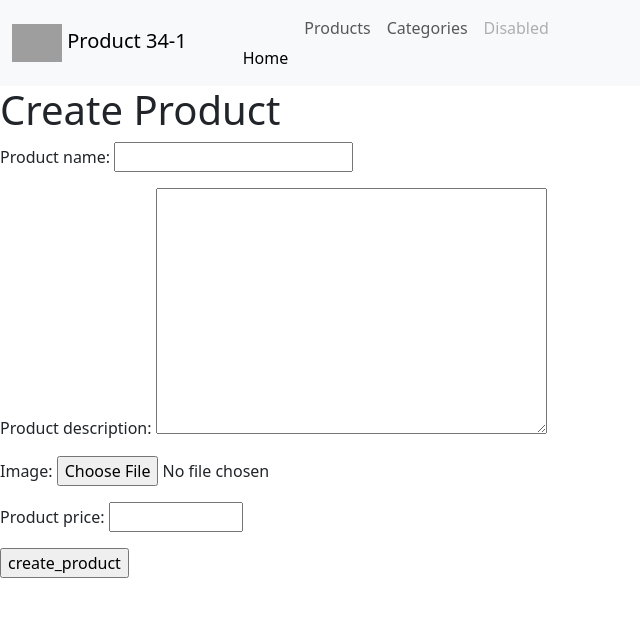
After one commit to delinwy/adelina_34_1, a Django app: page /products/create/ in a window 1280 px wide. The commit adds this page. Shown: the top 617 px of the page, without its empty margins (0-640 px from the left). Run offline with Django 4.2, Linux system fonts and the light colour scheme; grey boxes are pictures that could not be loaded.

Commit message:
fifth hw

```diff
--- a/blog/urls.py
+++ b/blog/urls.py
@@ -10,8 +10,10 @@ urlpatterns = [
     path('current_date/', views.current_date_view),
     path('goodbye/', views.goodbye_view),
     path('products/', views.products_view),
+    path('products/create/', views.product_create),
     path('products/<int:product_id>/', views.product_detail_view),
-    path('categories/', views.categories_view)
-] \
+    path('categories/', views.categories_view),
+    path('categories/create/', views.category_create),
+]
 
 urlpatterns += static(settings.MEDIA_URL, document_root=settings.MEDIA_ROOT)
--- /dev/null
+++ b/post/forms.py
@@ -0,0 +1,25 @@
+from django import forms
+
+from post.models import Product, Category, Review
+
+
+class ProductCreateForm(forms.Form):
+    product_name = forms.CharField(max_length=100)
+    product_description = forms.CharField(widget=forms.Textarea)
+    image = forms.ImageField(required=False)
+    product_price = forms.IntegerField(min_value=0, max_value=1000000)
+
+    def clean(self):
+        cleaned_data = super().clean()
+        product_description = cleaned_data.get('product_description')
+        if len(product_description) < 5:
+            raise forms.ValidationError('Description is too short!')
+        return cleaned_data
+
+
+class CategoryForm(forms.Form):
+    description = forms.CharField(max_length=300)
+
+
+class ReviewForm(forms.Form):
+    text = forms.CharField(widget=forms.Textarea)
--- a/post/views.py
+++ b/post/views.py
@@ -1,6 +1,7 @@
-from django.shortcuts import HttpResponse, render
+from django.shortcuts import HttpResponse, render, redirect
 from datetime import date
 from post.models import Product, Category, Review
+from post.forms import ProductCreateForm, CategoryForm, ReviewForm
 
 
 def main_view(request):
@@ -41,6 +42,22 @@ def product_detail_view(request, product_id):
         return render(request,
                       'products/product_detail.html',
                       context=context)
+    if request.method == 'POST':
+        product = Product.objects.get(id=product_id)
+        form = ReviewForm(data=request.POST)
+
+        if form.is_valid():
+            Review.objects.create(
+                text=form.cleaned_data.get('text'),
+                product=product
+            )
+
+        context = {
+            'product': product,
+            'review': product.reviews.all(),
+            'form': ReviewForm
+        }
+        return render(request, 'products/product_detail.html', context=context)
 
 
 def categories_view(request):
@@ -49,3 +66,41 @@ def categories_view(request):
         return render(request, 'products/categories.html', context={
             'categories': categories
         })
+
+
+def product_create(request):
+    if request.method == 'GET':
+        context = {
+            "form": ProductCreateForm
+        }
+        return render(request, 'products/create.html', context=context)
+
+    if request.method == 'POST':
+        form = ProductCreateForm(request.POST, request.FILES)
+        if form.is_valid():
+            Product.objects.create(**form.cleaned_data)
+            return redirect("/products/")
+
+        context = {
+            "form": form
+        }
+
+        return render(request, 'products/create.html', context=context)
+
+
+def category_create(request):
+    if request.method == "GET":
+        context = {
+            'form': CategoryForm
+        }
+        return render(request, 'products/create_category.html', context)
+    if request.method == 'POST':
+        form = CategoryForm(request.POST, request.FILES)
+        if form.is_valid():
+            Category.objects.create(**form.cleaned_data)
+            return redirect('/categories/')
+
+        context = {
+            'form': form
+        }
+        return render(request, 'products/create_category.html', context)
--- /dev/null
+++ b/templates/products/create.html
@@ -0,0 +1,16 @@
+{% extends 'index.html' %}
+
+{% block content %}
+
+  <h1>
+    Create Product
+  </h1>
+
+  <form action="" method="POST" enctype="multipart/form-data">
+    {% csrf_token %}
+    {{ form.as_p }}
+
+    <input type="submit" value="create_product">
+  </form>
+
+{% endblock %}
```
Also changed, not shown: templates/products/create_category.html (added, +16 -0 lines), templates/products/product_detail.html (+12 -0 lines).
